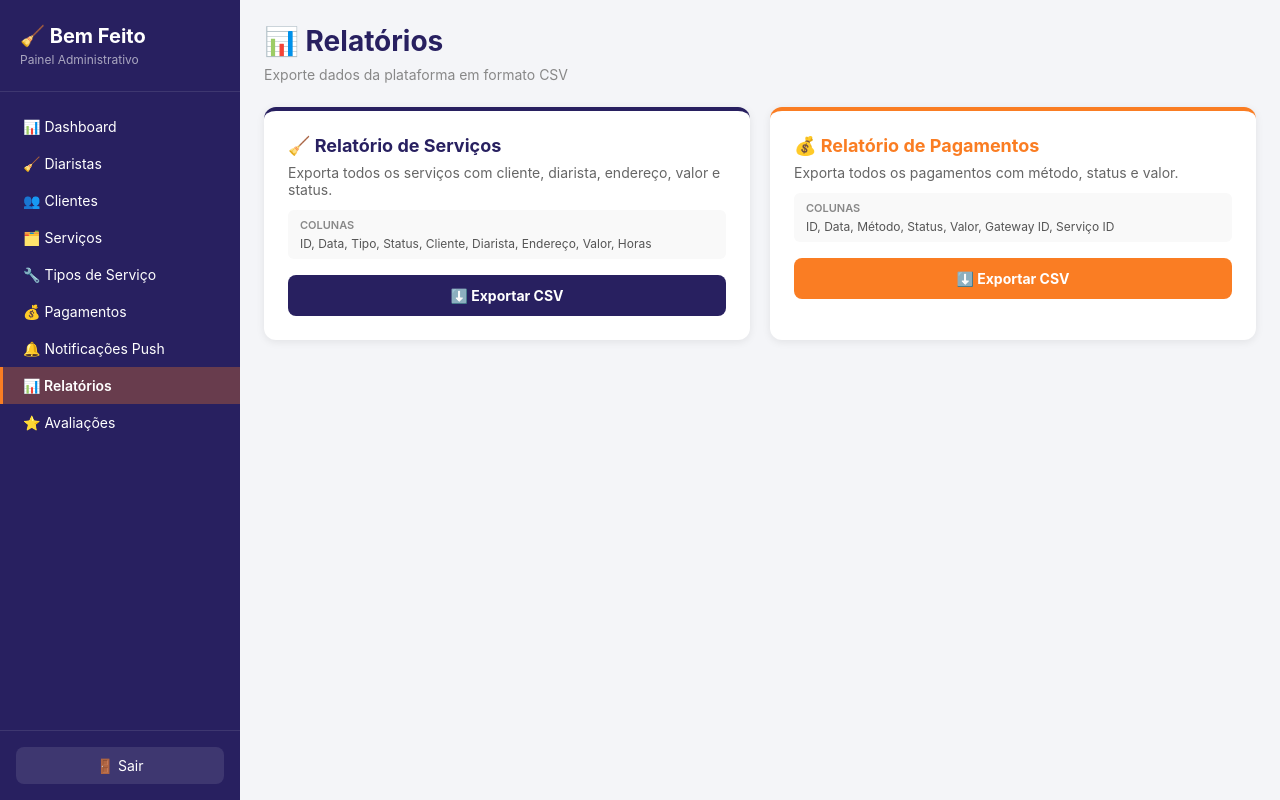
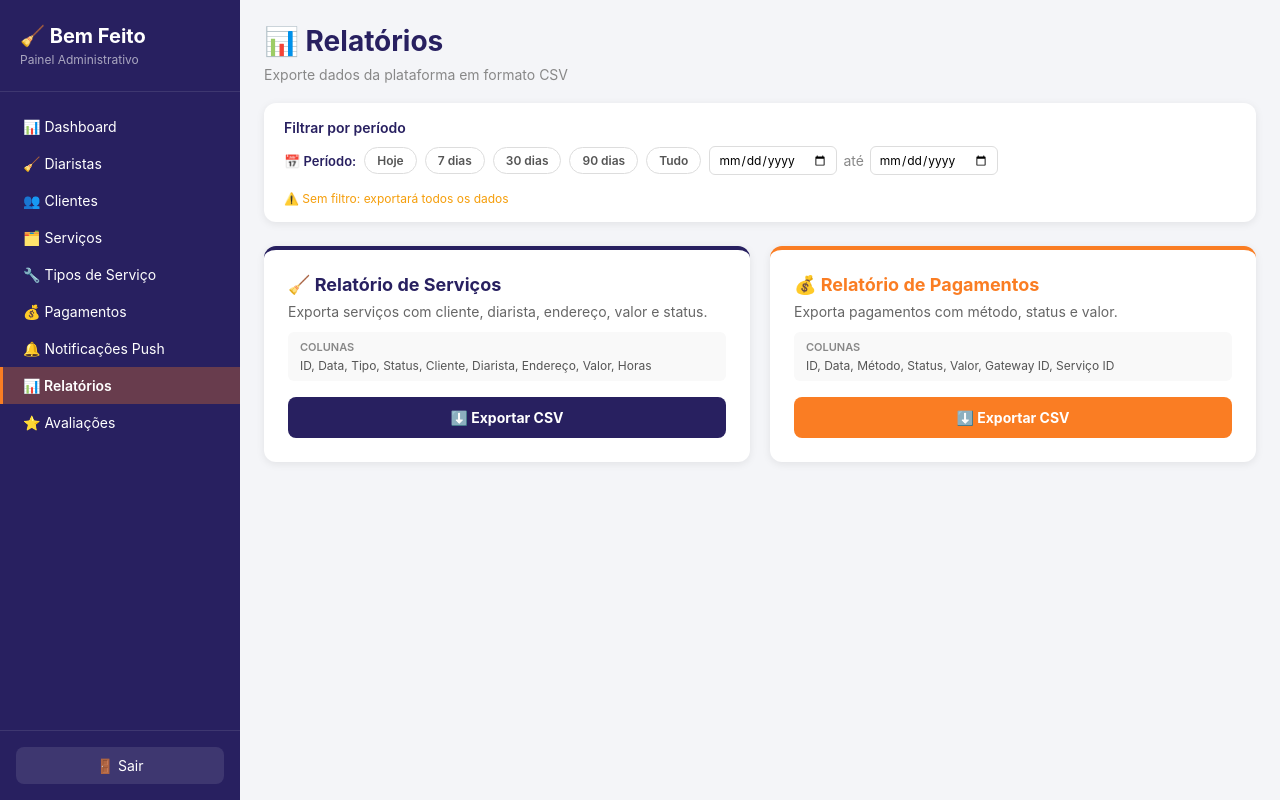
Before and after one commit to oinelsonjunior/bfd_admin, a React (Vite) app: page /relatorios in a window 1280 px wide. Built offline with nearby package versions, Linux system fonts and the light colour scheme; sample sign-in values are in the browser's storage.

Commit message:
feat: add date filter to relatorios export

```diff
--- a/src/pages/Relatorios.tsx
+++ b/src/pages/Relatorios.tsx
@@ -1,5 +1,6 @@
 import { useState } from 'react';
 import { adminApi } from '../api';
+import { FiltroDatas } from '../components/FiltroDatas';
 
 function exportarCSV(dados: any[], nomeArquivo: string, colunas: string[]) {
   const header = colunas.join(';');
@@ -17,17 +18,28 @@ function exportarCSV(dados: any[], nomeArquivo: string, colunas: string[]) {
   URL.revokeObjectURL(url);
 }
 
+function filtrarPorData(dados: any[], campo: string, inicio: string, fim: string) {
+  return dados.filter(d => {
+    if (inicio && new Date(d[campo]) < new Date(inicio)) return false;
+    if (fim && new Date(d[campo]) > new Date(fim + 'T23:59:59')) return false;
+    return true;
+  });
+}
+
 export function Relatorios() {
   const [loading, setLoading] = useState<string | null>(null);
   const [resultado, setResultado] = useState<string | null>(null);
+  const [dataInicio, setDataInicio] = useState('');
+  const [dataFim, setDataFim] = useState('');
 
   const gerarServicos = async () => {
     setLoading('servicos');
     setResultado(null);
     try {
       const r = await adminApi.relatorioServicos();
-      exportarCSV(r.data, 'relatorio_servicos', ['id', 'data', 'tipo', 'status', 'cliente', 'diarista', 'endereco', 'valorTotal', 'horasEstimadas']);
-      setResultado(`✅ ${r.data.length} serviços exportados`);
+      const filtrados = filtrarPorData(r.data, 'data', dataInicio, dataFim);
+      exportarCSV(filtrados, 'relatorio_servicos', ['id', 'data', 'tipo', 'status', 'cliente', 'diarista', 'endereco', 'valorTotal', 'horasEstimadas']);
+      setResultado(`✅ ${filtrados.length} serviços exportados`);
     } catch {
       setResultado('❌ Erro ao gerar relatório');
     } finally {
@@ -40,8 +52,9 @@ export function Relatorios() {
     setResultado(null);
     try {
       const r = await adminApi.relatorioPagamentos();
-      exportarCSV(r.data, 'relatorio_pagamentos', ['id', 'data', 'metodo', 'status', 'valor', 'gatewayId', 'servicoId']);
-      setResultado(`✅ ${r.data.length} pagamentos exportados`);
+      const filtrados = filtrarPorData(r.data, 'data', dataInicio, dataFim);
+      exportarCSV(filtrados, 'relatorio_pagamentos', ['id', 'data', 'metodo', 'status', 'valor', 'gatewayId', 'servicoId']);
+      setResultado(`✅ ${filtrados.length} pagamentos exportados`);
     } catch {
       setResultado('❌ Erro ao gerar relatório');
     } finally {
@@ -52,7 +65,7 @@ export function Relatorios() {
   const cards = [
     {
       title: '🧹 Relatório de Serviços',
-      desc: 'Exporta todos os serviços com cliente, diarista, endereço, valor e status.',
+      desc: 'Exporta serviços com cliente, diarista, endereço, valor e status.',
       colunas: 'ID, Data, Tipo, Status, Cliente, Diarista, Endereço, Valor, Horas',
       action: gerarServicos,
       key: 'servicos',
@@ -60,7 +73,7 @@ export function Relatorios() {
     },
     {
       title: '💰 Relatório de Pagamentos',
-      desc: 'Exporta todos os pagamentos com método, status e valor.',
+      desc: 'Exporta pagamentos com método, status e valor.',
       colunas: 'ID, Data, Método, Status, Valor, Gateway ID, Serviço ID',
       action: gerarPagamentos,
       key: 'pagamentos',
@@ -71,7 +84,26 @@ export function Relatorios() {
   return (
     <div style={{ padding: 24 }}>
       <h1 style={{ color: '#282060', marginBottom: 8 }}>📊 Relatórios</h1>
-      <p style={{ color: '#888', marginBottom: 24 }}>Exporte dados da plataforma em formato CSV</p>
+      <p style={{ color: '#888', marginBottom: 20 }}>Exporte dados da plataforma em formato CSV</p>
+
+      {/* Filtro de data global */}
+      <div style={{ background: 'white', borderRadius: 12, padding: '16px 20px', boxShadow: '0 2px 8px rgba(0,0,0,0.08)', marginBottom: 24 }}>
+        <div style={{ fontWeight: 600, color: '#282060', marginBottom: 10 }}>Filtrar por período</div>
+        <FiltroDatas dataInicio={dataInicio} dataFim={dataFim} onChange={(i, f) => { setDataInicio(i); setDataFim(f); }} />
+        {(dataInicio || dataFim) && (
+          <div style={{ fontSize: 12, color: '#888', marginTop: 4 }}>
+            {dataInicio && dataFim
+              ? `Exportando de ${new Date(dataInicio).toLocaleDateString('pt-BR')} até ${new Date(dataFim).toLocaleDateString('pt-BR')}`
+              : dataInicio
+              ? `Exportando a partir de ${new Date(dataInicio).toLocaleDateString('pt-BR')}`
+              : `Exportando até ${new Date(dataFim).toLocaleDateString('pt-BR')}`
+            }
+          </div>
+        )}
+        {!dataInicio && !dataFim && (
+          <div style={{ fontSize: 12, color: '#f59e0b', marginTop: 4 }}>⚠️ Sem filtro: exportará todos os dados</div>
+        )}
+      </div>
 
       {resultado && (
         <div style={{ padding: '12px 16px', borderRadius: 8, background: resultado.includes('✅') ? '#d1fae5' : '#fee2e2', color: resultado.includes('✅') ? '#065f46' : '#991b1b', marginBottom: 24, fontWeight: 600 }}>
```
